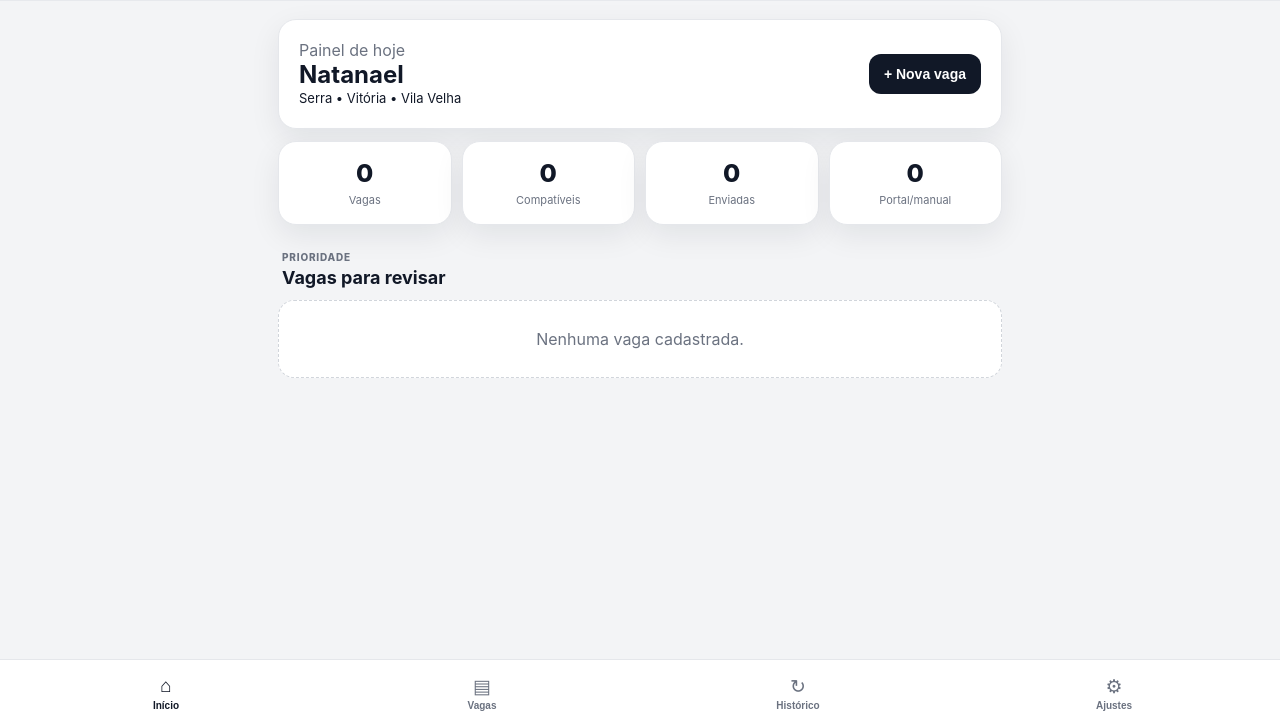
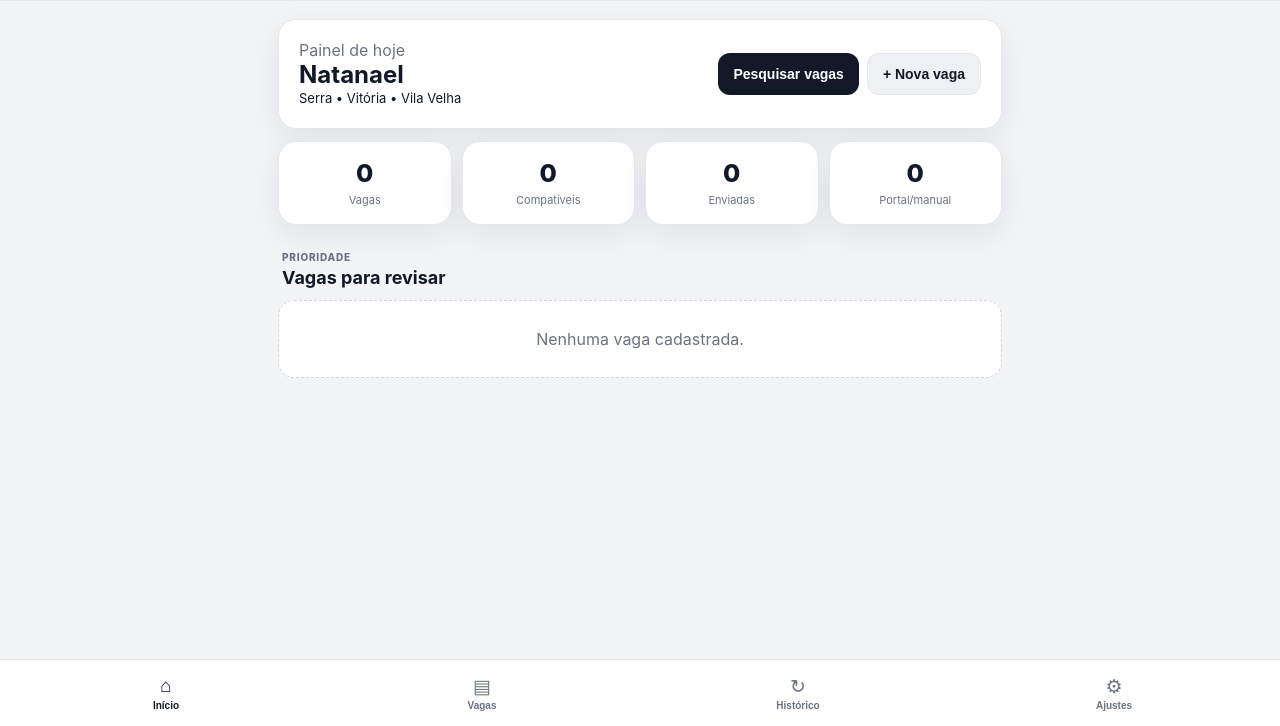
Before and after one commit to Toctox/Formulario-html-only-, a website: page index.html in a window 1280 px wide. Shown: the part 74-800 px from the top of the page. Drawn offline with Linux system fonts and the light colour scheme.

Commit message:
Add search jobs button to dashboard

```diff
--- a/index.html
+++ b/index.html
@@ -30,7 +30,10 @@
           <h2 id="greeting">Natanael</h2>
           <p class="small">Serra • Vitória • Vila Velha</p>
         </div>
-        <button class="btn btn-primary" data-action="open-add">+ Nova vaga</button>
+        <div class="row">
+          <button id="searchJobsBtn" class="btn btn-primary">Pesquisar vagas</button>
+          <button class="btn btn-secondary" data-action="open-add">+ Nova vaga</button>
+        </div>
       </div>
 
       <div class="stats-grid">
```
